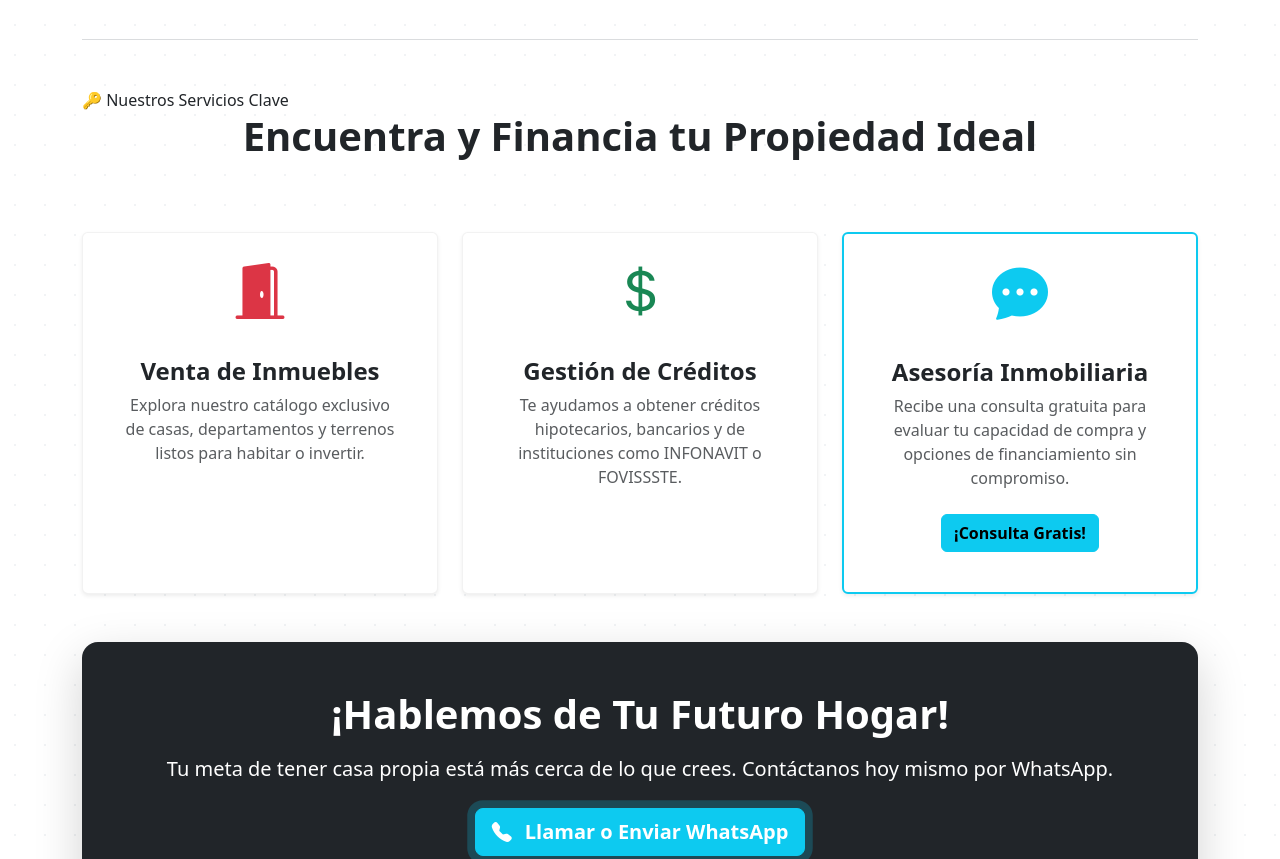
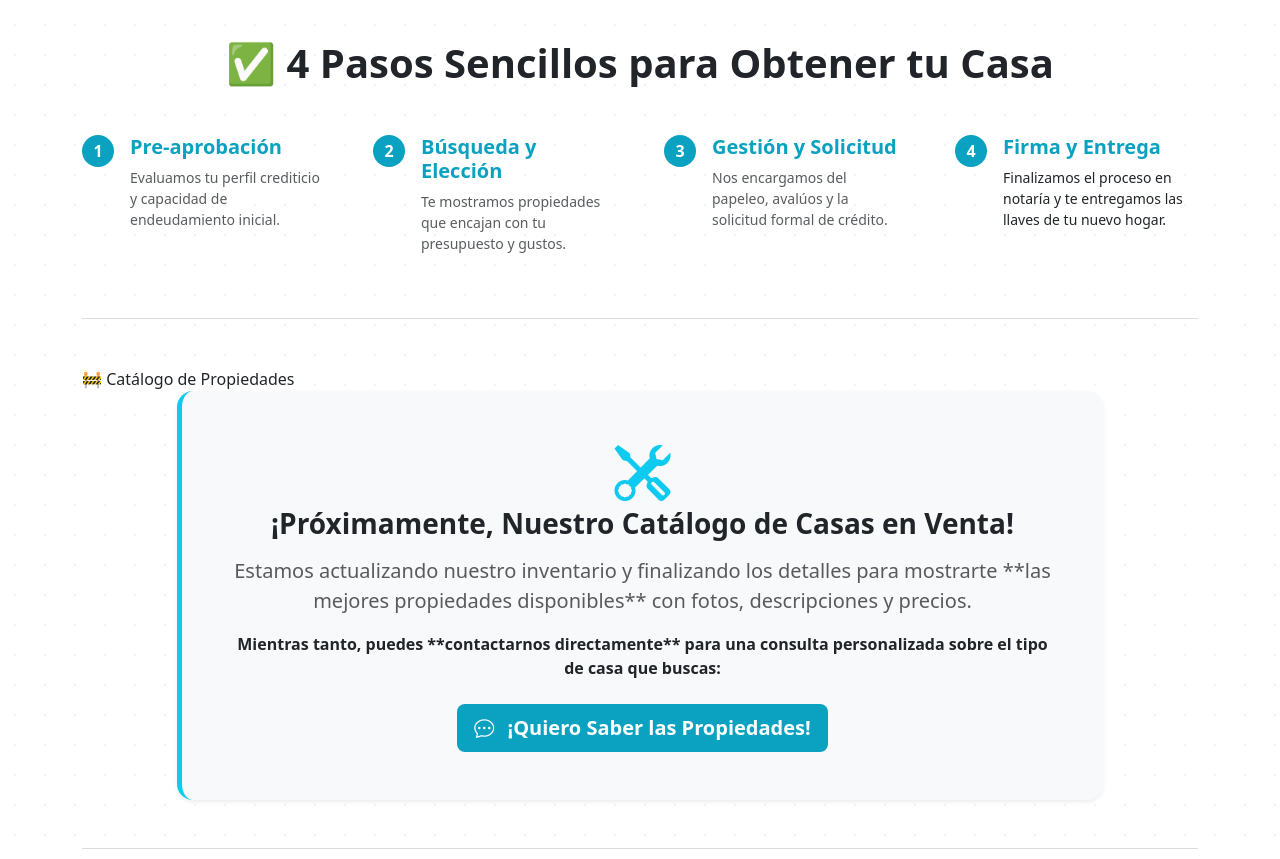
Before and after one commit to or70016-ux/or70016-ux.github.io, a plain HTML site: page index.html in a window 1280 px wide. Shown: the part 1220-2079 px from the top of the page. Drawn offline with nearby package versions, Linux system fonts and the light colour scheme.

Commit message:
Update index.html

```diff
--- a/index.html
+++ b/index.html
@@ -8,23 +8,19 @@
     <link rel="stylesheet" href="https://cdn.jsdelivr.net/npm/bootstrap-icons@1.11.1/font/bootstrap-icons.css">
 
     <style>
-        /* Definimos un color Azul Suave (similar al 'info' de Bootstrap, pero lo podemos personalizar si quieres) */
         :root {
             --bs-soft-blue: #0dcaf0; /* Color azul claro */
             --bs-soft-blue-darker: #0aa2c0;
         }
 
-        /* ************************************************** */
-        /* 1. FONDO LLAMATIVO (Patrón de Puntos Sutiles) */
-        /* ************************************************** */
+        /* FONDO LLAMATIVO (Patrón de Puntos Sutiles) */
         body {
-            /* Mantenemos el patrón sutil de puntos para dar textura, pero más claro */
             background-color: #ffffff;
             background-image: radial-gradient(#f1f3f5 1.5px, transparent 1.5px);
             background-size: 30px 30px;
         }
 
-        /* 2. ANIMACIÓN: Efecto de elevación en tarjetas (al pasar el mouse) */
+        /* ANIMACIÓN: Efecto de elevación en tarjetas */
         .animated-card {
             transition: transform 0.3s ease, box-shadow 0.3s ease;
             background-color: white !important;
@@ -35,7 +31,7 @@
             box-shadow: 0 0.5rem 1rem rgba(0, 0, 0, 0.1) !important;
         }
 
-        /* 3. ANIMACIÓN: Pulso para CTA principal */
+        /* ANIMACIÓN: Pulso para CTA principal */
         @keyframes pulse {
             0% { box-shadow: 0 0 0 0 var(--bs-soft-blue); }
             70% { box-shadow: 0 0 0 10px rgba(13, 202, 240, 0); }
@@ -45,7 +41,7 @@
             animation: pulse 1.5s infinite;
         }
 
-        /* Estilo para los iconos de características (usando el nuevo azul suave) */
+        /* Estilo para los iconos de características */
         .feature-icon {
             font-size: 3rem;
             width: 5rem;
@@ -70,6 +66,35 @@
             border-radius: 5px;
             object-fit: cover;
         }
+        /* Estilo para los pasos */
+        .step-item {
+            position: relative;
+            padding-left: 3rem;
+        }
+        .step-item::before {
+            content: attr(data-step);
+            position: absolute;
+            left: 0;
+            top: 0;
+            width: 2rem;
+            height: 2rem;
+            background-color: var(--bs-soft-blue-darker);
+            color: white;
+            border-radius: 50%;
+            display: flex;
+            align-items: center;
+            justify-content: center;
+            font-weight: bold;
+        }
+        /* Estilo para la nueva sección de "próximamente" */
+        .soon-box {
+            border-left: 5px solid var(--bs-soft-blue);
+        }
+        /* Estilo para el enlace en el nav */
+        .nav-link.soon-link {
+            color: var(--bs-soft-blue-darker) !important;
+            font-weight: bold;
+        }
     </style>
 </head>
 <body>
@@ -77,7 +102,8 @@
     <nav class="navbar navbar-expand-lg navbar-light bg-white shadow-sm sticky-top">
         <div class="container">
             <a class="navbar-brand d-flex align-items-center" href="#">
-                <img src="logo2.jpg" alt="Vivienda Fin" height="100" class="me-3 border border-secondary border-2"> <div>
+                <img src="logo2.jpg" alt="Vivienda Fin" height="100" class="me-3 border border-secondary border-2">
+                <div>
                     <h1 class="h5 fw-bold text-dark mb-0">VIVIENDA FIN</h1>
                     <p class="text-secondary small mb-0 d-none d-sm-block">Inmobiliaria & Financiamiento</p>
                 </div>
@@ -90,6 +116,11 @@
                 <ul class="navbar-nav ms-auto align-items-lg-center">
                     <li class="nav-item mx-2">
                         <a class="nav-link text-dark active" aria-current="page" href="#"><i class="bi bi-house-door me-1"></i> Inicio</a>
+                    </li>
+                    <li class="nav-item mx-2">
+                        <a class="nav-link soon-link" href="#seccion-proximamente">
+                            <i class="bi bi-building me-1"></i> Propiedades
+                        </a>
                     </li>
                     <li class="nav-item mx-2">
                         <a class="nav-link text-dark" href="https://www.facebook.com/profile.php?id=100063628115079" target="_blank">
@@ -116,7 +147,7 @@
         <div class="container-fluid py-5 text-center">
             <h2 class="display-3 fw-bolder mb-3" style="color: var(--bs-soft-blue);">¡Tu Hogar, Nuestro Compromiso!</h2>
             <p class="col-md-12 fs-4 text-white-75">
-                Somos VIVIENDA FIN, tus aliados expertos en Inmobiliaria y Financiamiento. Te guiamos para que encuentres
+                Somos **VIVIENDA FIN**, tus aliados expertos en Inmobiliaria y Financiamiento. Te guiamos para que encuentres
                 la casa perfecta y asegures el mejor crédito hipotecario disponible en el mercado.
             </p>
             <a href="http://wa.me/+526323214613" class="btn btn-info btn-lg mt-3 fw-bold shadow-sm pulse-cta" style="background-color: var(--bs-soft-blue); border-color: var(--bs-soft-blue);" target="_blank">
@@ -124,8 +155,6 @@
             </a>
         </div>
     </section>
-
-    <hr class="my-5 border-secondary opacity-25">
 
     🎯 ¿Por Qué Elegir VIVIENDA FIN?
 
@@ -165,7 +194,61 @@
 
     <hr class="my-5 border-secondary opacity-25">
 
-    🔑 Nuestros Servicios Clave
+    <section class="mb-5">
+        <h3 class="fw-bold text-dark display-6 text-center mb-5">✅ 4 Pasos Sencillos para Obtener tu Casa</h3>
+
+        <div class="row g-5">
+            <div class="col-md-3">
+                <div class="step-item" data-step="1">
+                    <h5 class="fw-bold" style="color: var(--bs-soft-blue-darker);">Pre-aprobación</h5>
+                    <p class="text-muted small">Evaluamos tu perfil crediticio y capacidad de endeudamiento inicial.</p>
+                </div>
+            </div>
+            <div class="col-md-3">
+                <div class="step-item" data-step="2">
+                    <h5 class="fw-bold" style="color: var(--bs-soft-blue-darker);">Búsqueda y Elección</h5>
+                    <p class="text-muted small">Te mostramos propiedades que encajan con tu presupuesto y gustos.</p>
+                </div>
+            </div>
+            <div class="col-md-3">
+                <div class="step-item" data-step="3">
+                    <h5 class="fw-bold" style="color: var(--bs-soft-blue-darker);">Gestión y Solicitud</h5>
+                    <p class="text-muted small">Nos encargamos del papeleo, avalúos y la solicitud formal de crédito.</p>
+                </div>
+            </div>
+            <div class="col-md-3">
+                <div class="step-item" data-step="4">
+                    <h5 class="fw-bold" style="color: var(--bs-soft-blue-darker);">Firma y Entrega</h5>
+                    <p class="p-muted small">Finalizamos el proceso en notaría y te entregamos las llaves de tu nuevo hogar.</p>
+                </div>
+            </div>
+        </div>
+    </section>
+
+    <hr class="my-5 border-secondary opacity-25">
+
+    🚧 Catálogo de Propiedades
+
+    <section class="row justify-content-center mb-5" id="seccion-proximamente">
+        <div class="col-md-10">
+            <div class="p-5 bg-light rounded-4 shadow-sm text-center soon-box">
+                <i class="bi bi-tools display-4 mb-3" style="color: var(--bs-soft-blue);"></i>
+                <h3 class="fw-bold text-dark mb-3">¡Próximamente, Nuestro Catálogo de Casas en Venta!</h3>
+                <p class="fs-5 text-muted">
+                    Estamos actualizando nuestro inventario y finalizando los detalles para mostrarte **las mejores propiedades disponibles** con fotos, descripciones y precios.
+                </p>
+                <p class="mb-4 fw-bold">
+                    Mientras tanto, puedes **contactarnos directamente** para una consulta personalizada sobre el tipo de casa que buscas:
+                </p>
+                <a href="http://wa.me/+526323214613" class="btn btn-lg fw-bolder text-white" style="background-color: var(--bs-soft-blue-darker);" target="_blank">
+                    <i class="bi bi-chat-dots me-2"></i> ¡Quiero Saber las Propiedades!
+                </a>
+            </div>
+        </div>
+    </section>
+    <hr class="my-5 border-secondary opacity-25">
+
+   🔑 Nuestros Servicios Clave
 
     <section class="row g-4 text-center mb-5">
 
@@ -213,29 +296,33 @@
     </section>
 
     <section class="text-center my-5 p-5 bg-dark text-white rounded-4 shadow-lg">
-        <h3 class="display-6 fw-bold mb-3">¡Hablemos de Tu Futuro Hogar!</h3>
+        <h3 class="display-6 fw-bold mb-3">¡Agenda tu Cita de Asesoría!</h3>
         <p class="fs-5 mb-4">
             Tu meta de tener casa propia está más cerca de lo que crees. Contáctanos hoy mismo por WhatsApp.
         </p>
         <a href="http://wa.me/+526323214613" class="btn btn-info btn-lg fw-bolder text-white pulse-cta" style="background-color: var(--bs-soft-blue); border-color: var(--bs-soft-blue);" target="_blank">
-            <i class="bi bi-telephone-fill me-2"></i> Llamar o Enviar WhatsApp
+            <i class="bi bi-telephone-fill me-2"></i> Enviar WhatsApp
         </a>
     </section>
 </main>
 
 <section class="bg-info py-4" style="background-color: var(--bs-soft-blue) !important;">
     <div class="container text-center text-white">
-        <h4 class="fw-bold mb-3">¿Prefieres Contacto Directo?</h4>
+        <h4 class="fw-bold mb-3">Contáctanos</h4>
         <div class="row justify-content-center">
-            <div class="col-md-5 mb-3 mb-md-0">
-                <a href="mailto:asesorirmafigueroa@gmail.com" class="btn btn-outline-light btn-lg w-100">
+            <div class="col-md-4 mb-3 mb-md-0">
+                <a href="mailto:asesorirmafigueroa@gmail.com" class="btn btn-outline-light w-100">
                     <i class="bi bi-envelope-fill me-2"></i> Correo: asesorirmafigueroa@gmail.com
                 </a>
             </div>
-            <div class="col-md-5">
-                <a href="tel:+526323214613" class="btn btn-outline-light btn-lg w-100">
+            <div class="col-md-4 mb-3 mb-md-0">
+                <a href="tel:+526323214613" class="btn btn-outline-light w-100">
                     <i class="bi bi-telephone-fill me-2"></i> Teléfono: +52 632 321 4613
                 </a>
+            </div>
+            <div class="col-md-4">
+                <a href="https://www.facebook.com/profile.php?id=100063628115079" target="_blank" class="btn btn-outline-light me-2"><i class="bi bi-facebook fs-5"></i></a>
+                <a href="#" target="_blank" class="btn btn-outline-light"><i class="bi bi-instagram fs-5"></i></a>
             </div>
         </div>
     </div>
```
